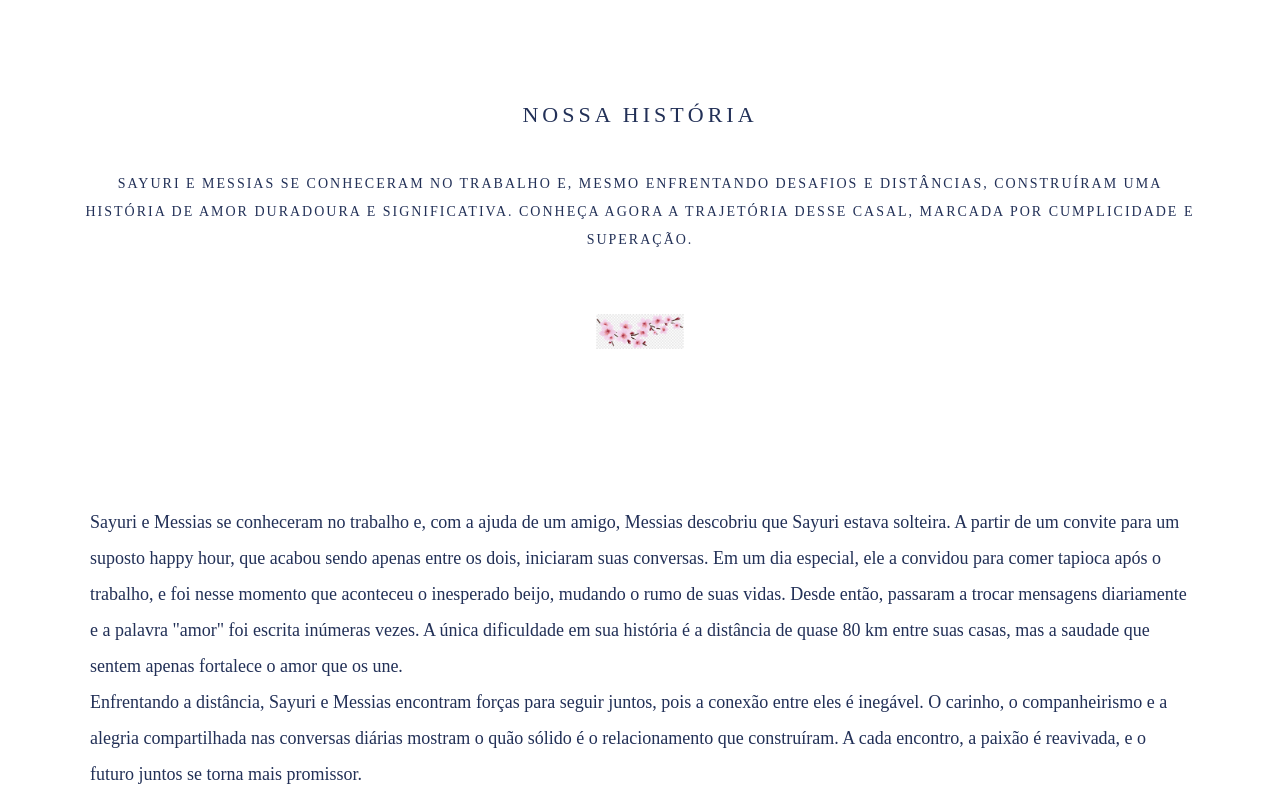
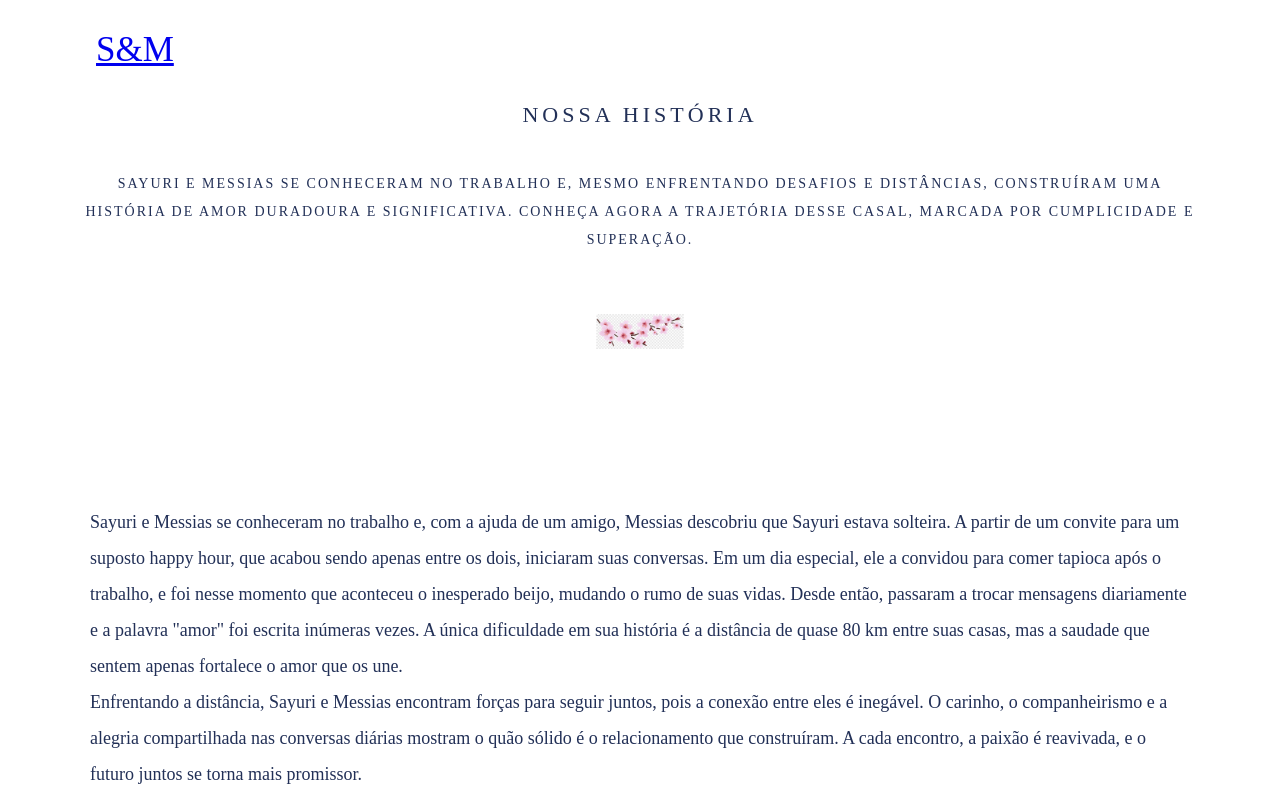
Before and after one commit to Geovane-Araujo/WeddingPages, an Angular app in the folder WeddingPages/: page /about in a window 1280 px wide. Shown: the top 800 px of the page. Built offline with nearby package versions, Linux system fonts and the light colour scheme.

Commit message:
correcoes do header para funcionamento no rolar etc
correcoes do header para funcionamento no rolar etc

```diff
--- a/WeddingPages/src/app/app.component.ts
+++ b/WeddingPages/src/app/app.component.ts
@@ -1,4 +1,4 @@
-import { Component } from '@angular/core';
+import { Component, HostListener } from '@angular/core';
 import { HeaderService } from './components/header/header.service';
 
 @Component({
@@ -7,7 +7,6 @@ import { HeaderService } from './components/header/header.service';
   styleUrls: ['./app.component.scss']
 })
 export class AppComponent {
-  title = 'WeddingPages';
   constructor(public readonly headerService: HeaderService) {
 
   }
--- a/WeddingPages/src/app/components/dropdown/dropdown.component.html
+++ b/WeddingPages/src/app/components/dropdown/dropdown.component.html
@@ -1,4 +1,6 @@
-<div class="dropdown">
+<div class="dropdown" [ngClass]=" {
+    'show-background-header': headerService.positionWindow > 0
+}">
     <a class="dropdown-title" (click)="headerService.headerSelector=dropdownId">{{ dropdownTitle }}</a>
     <div class="dropdown-content" *ngIf="(headerService.headerSelector | async)===dropdownId">
         <div class="a-content" *ngFor="let content of dropdownContent">
--- a/WeddingPages/src/app/components/dropdown/dropdown.component.scss
+++ b/WeddingPages/src/app/components/dropdown/dropdown.component.scss
@@ -45,5 +45,4 @@
         margin-right: 5px;
         /* Espaçamento entre o ícone e o título */
     }
-
 }
--- a/WeddingPages/src/app/components/header/header.component.html
+++ b/WeddingPages/src/app/components/header/header.component.html
@@ -1,6 +1,8 @@
-<header class="header">
-  <div class="logo">
-    S&M
+<header class="header" [ngClass]="{
+  'show-background-header': headerService.positionWindow > 0
+}">
+  <div  class="logo">
+    <a href="/">S&M</a>
   </div>
   <nav class="menu">
     <div class="dropdown">
--- a/WeddingPages/src/app/components/header/header.component.scss
+++ b/WeddingPages/src/app/components/header/header.component.scss
@@ -15,6 +15,8 @@ $secondary-color: #333;
   padding: 1rem 6rem;
   position: fixed;
   box-sizing: border-box;
+  transition: all 1s;
+
 }
 
 /* Estilos do Logotipo */
@@ -30,3 +32,19 @@ $secondary-color: #333;
 .dropdown {
   display: flex;
 }
+
+.a-content {
+  font-family: Monotype Corsiva;
+  margin: 5px 0;
+  a {
+      text-decoration: none;
+  }
+}
+
+.show-background-header {
+  background-color: white;
+
+    color: #007bff;
+
+
+}
--- a/WeddingPages/src/app/components/header/header.component.ts
+++ b/WeddingPages/src/app/components/header/header.component.ts
@@ -1,4 +1,5 @@
-import { Component } from '@angular/core';
+import { Component, HostListener } from '@angular/core';
+import { HeaderService } from './header.service';
 
 @Component({
   selector: 'app-header',
@@ -6,6 +7,17 @@ import { Component } from '@angular/core';
   styleUrls: ['./header.component.scss']
 })
 export class HeaderComponent {
+
+constructor(public readonly headerService: HeaderService) {
+
+}
+
+  @HostListener('window:scroll', ['$event'])
+  private onScroll($event: Event) {
+    this.headerService.positionWindow = window.scrollY;
+
+  }
+
   public dropdownMenus = [
     {
       dropdownTitle: "Páginas",
--- a/WeddingPages/src/app/components/header/header.service.ts
+++ b/WeddingPages/src/app/components/header/header.service.ts
@@ -10,9 +10,11 @@ export type HeaderSelectorType = "pages" | "gifts" | "attendance" | "language";
 export class HeaderService {
 
   private _headerSelector = new BehaviorSubject<any>(null);
+  public positionWindow: number;
 
   constructor() {
   }
+
 
   public get headerSelector(): Observable<any> {
     return this._headerSelector.asObservable();
```
Also changed, not shown: WeddingPages/src/app/pages/home/components/home-remaining-time/home-remaining-time.component.html (+1 -1 lines).
